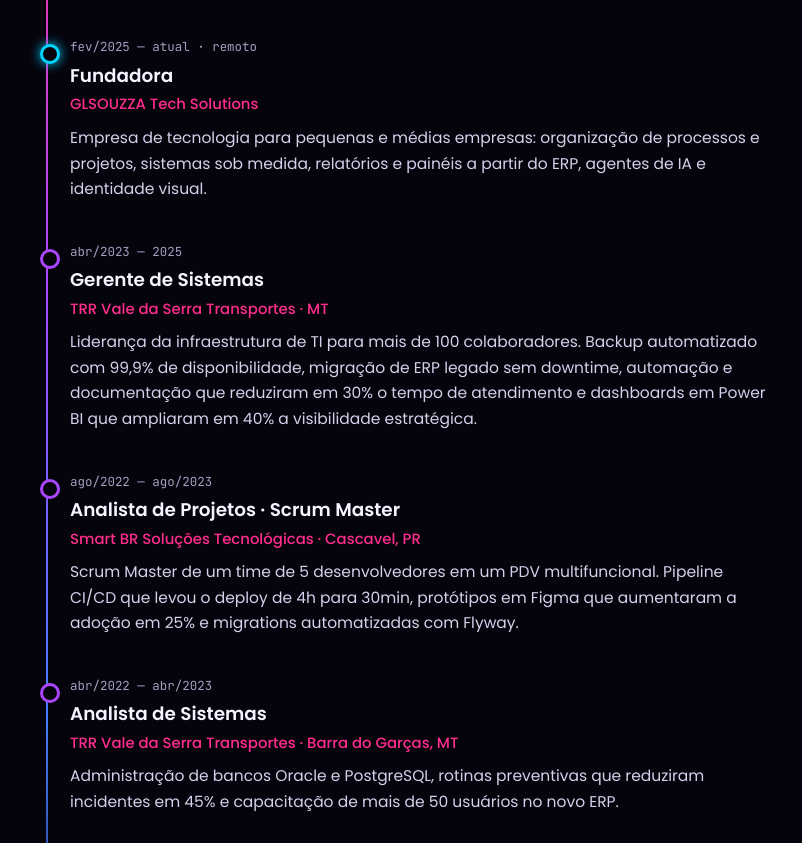
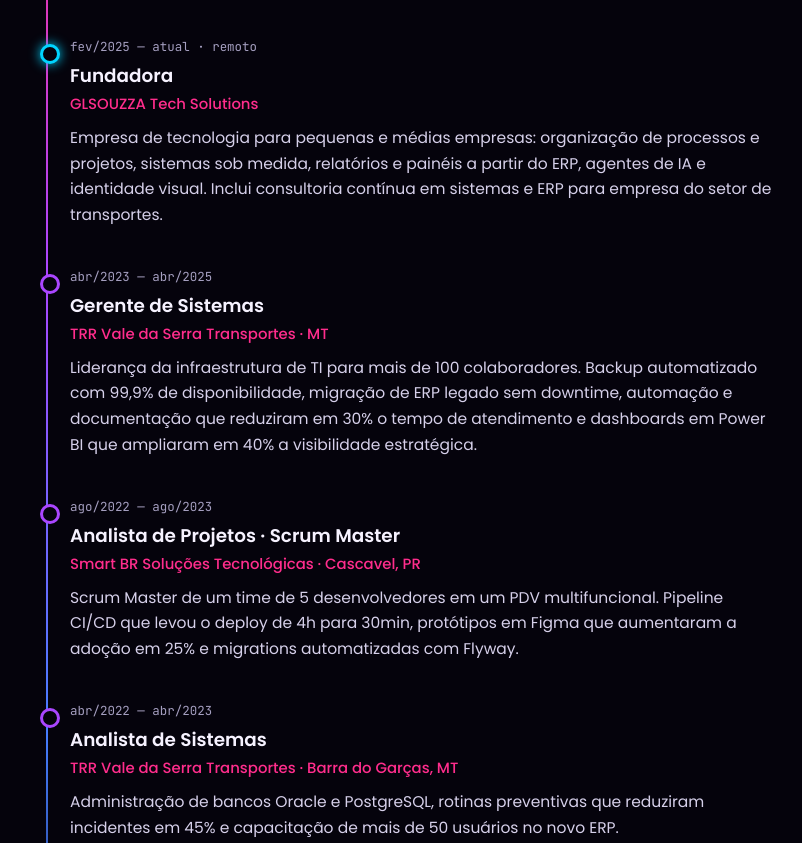
Before and after one commit to glsouzza/glsouzza.github.io, a plain HTML site: page index.html in a window 1280 px wide. Shown: the part 2953-3796 px from the top of the page, without its empty margins (74-876 px from the left). Drawn offline with nearby package versions, Linux system fonts and the light colour scheme.

Commit message:
Corrige período na TRR e inclui consultoria

```diff
--- a/index.html
+++ b/index.html
@@ -323,10 +323,11 @@
           <h3>Fundadora</h3>
           <div class="where">GLSOUZZA Tech Solutions</div>
           <p>Empresa de tecnologia para pequenas e médias empresas: organização de processos e projetos, sistemas
-            sob medida, relatórios e painéis a partir do ERP, agentes de IA e identidade visual.</p>
+            sob medida, relatórios e painéis a partir do ERP, agentes de IA e identidade visual. Inclui consultoria
+            contínua em sistemas e ERP para empresa do setor de transportes.</p>
         </div>
         <div class="item">
-          <div class="when">abr/2023 — 2025</div>
+          <div class="when">abr/2023 — abr/2025</div>
           <h3>Gerente de Sistemas</h3>
           <div class="where">TRR Vale da Serra Transportes · MT</div>
           <p>Liderança da infraestrutura de TI para mais de 100 colaboradores. Backup automatizado com 99,9% de
```
